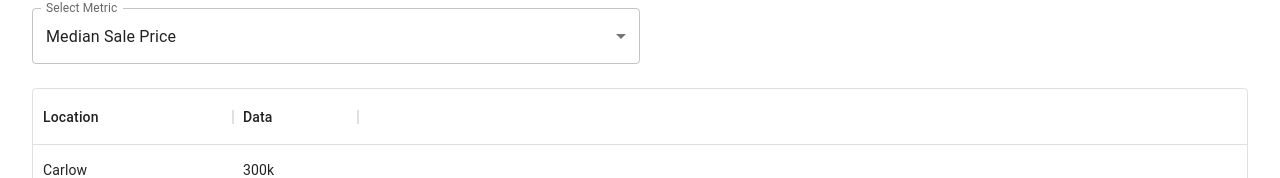
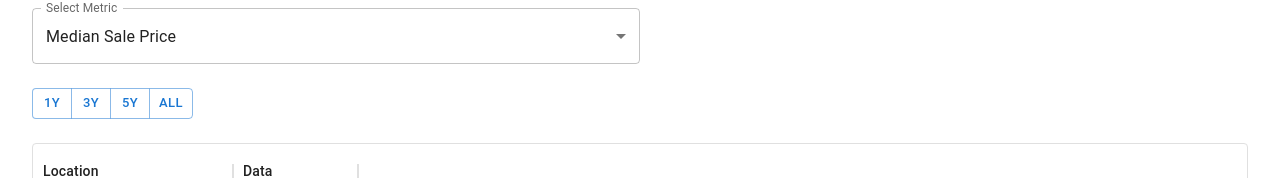
Before and after one commit to jackmulligan-ire/ppr-pipeline, a React (Create React App) app in the folder ppr-client/: page / in a window 1280 px wide. Shown: the top 178 px of the page. Built offline with nearby package versions, Linux system fonts and the light colour scheme.

Commit message:
Added stateless time controls

```diff
--- a/ppr-client/src/App.tsx
+++ b/ppr-client/src/App.tsx
@@ -1,9 +1,11 @@
 import Container from "@mui/material/Container";
+import Grid from "@mui/material/Grid";
+
 import MetricInput from "./components/MetricInput";
 import LocationInput from "./components/LocationInput";
 import LocationDataGrid from "./components/LocationDataGrid";
-import Grid from "@mui/material/Grid";
 import SelectedLocationProvider from "./providers/SelectedLocationsProvider";
+import ChartTimeControls from "./components/ChartTimeControls";
 
 function App() {
   return (
@@ -12,6 +14,9 @@ function App() {
         <Grid container flexDirection="column" mx="auto">
           <Grid item mb={3}>
             <MetricInput />
+          </Grid>
+          <Grid item mb={3}>
+            <ChartTimeControls />
           </Grid>
           <Grid item mb={3}>
             <LocationDataGrid />
--- /dev/null
+++ b/ppr-client/src/components/ChartTimeControls/ChartTimeControls.tsx
@@ -0,0 +1,16 @@
+import Button from "@mui/material/Button";
+import ButtonGroup from "@mui/material/ButtonGroup";
+
+function ChartTimeControls() {
+  const fields = ["1Y", "3Y", "5Y", "ALL"];
+
+  return (
+    <ButtonGroup variant="outlined" size="small">
+      {fields.map((field) => (
+        <Button key={`button-${field.toLowerCase()}`}>{field}</Button>
+      ))}
+    </ButtonGroup>
+  );
+}
+
+export default ChartTimeControls;
--- /dev/null
+++ b/ppr-client/src/components/ChartTimeControls/index.ts
@@ -0,0 +1 @@
+export { default } from "./ChartTimeControls";
```
Also changed, not shown: 1 other file (tests, documents, lock files or other folders).
